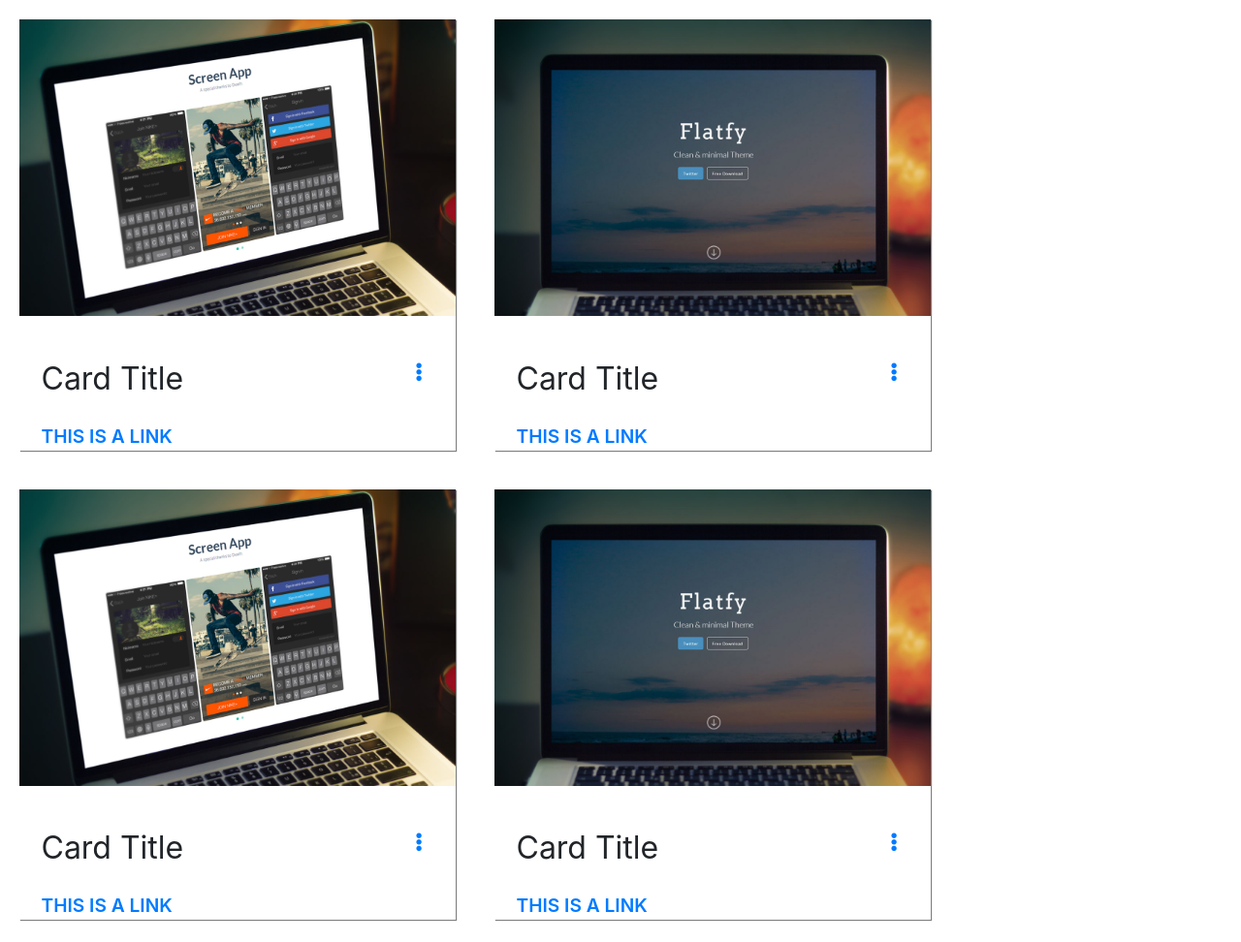
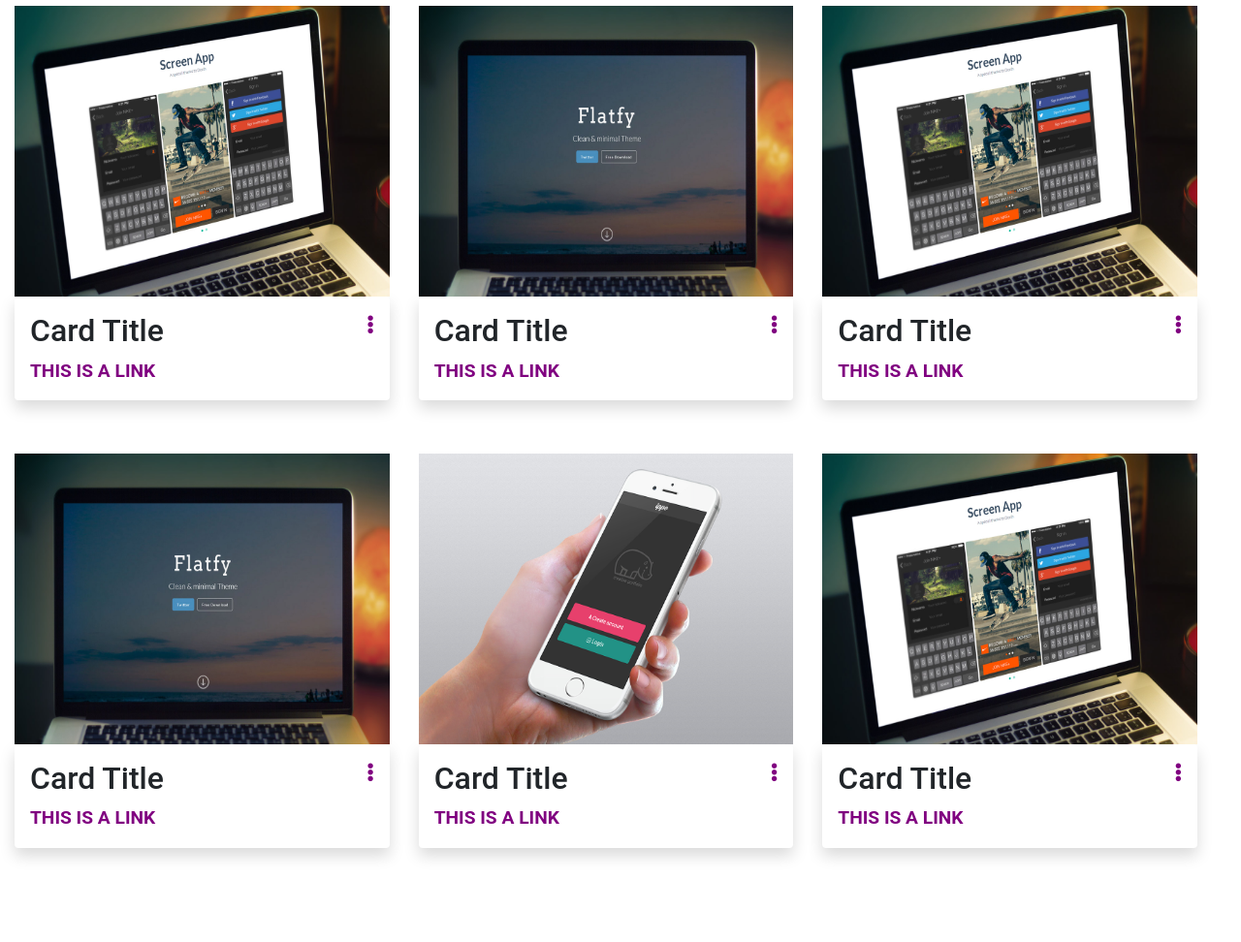
Before and after one commit to dclonyx/Reproduction-img, a plain HTML site: page index.html in a window 1280 px wide. Shown: the top 972 px of the page at 97% size. After the commit the page ends 923 px from the top, so only its background shows below. Drawn offline with nearby package versions, Linux system fonts and the light colour scheme.

Commit message:
modif boostrap

```diff
--- a/css/style.css
+++ b/css/style.css
@@ -5,81 +5,44 @@
 
 body{
     width: 100%;
-    display: flex;
-    flex-wrap: wrap;
-    align-items: center;
-    justify-content: center;
     font-family: 'Roboto', sans-serif;
-  }
+}
 
-figcaption{
+h1{
     font-size: 2em;
 }
+
+
+/* gestion des box */
+
+article{
+    padding-top:.5%;
+    background-color: white;
+}
+
+/* gestion des elements de chaque article */
+
+
+img{
+    width: 100%;
+    height: 300px;
+}
+
+/* this is a link */
+
+a:link{
+    text-decoration: none;
+}
+
+/* this is link + 3 points */
 
 a{
     text-transform: uppercase;
     font-size: 1.2em;
     font-weight: 600;
-    padding: 2% 5% 5% 5%;
     color:purple;
 }
 
-a:link{
-    text-decoration:none;
+figcaption{
+    padding: 5% 5%;
 }
-
-/* gestion des box */
-
-article{
-    width: 450px;
-    box-shadow: 1px 1px 1px gray;
-    margin: 20px;
-    display: flex;
-    flex-direction: column;
-    background-color: white;
-}
-
-.aligne{
-    display: flex;
-    justify-content: space-between;
-    align-items: center;
-    padding: 8% 3% 0 5%;
-}
-
-img{
-    width: 100%;
-}
-
-/* media */
-
-/* ordinateur */
-
-@media screen and (max-width: 1920px){
-
-    body{
-        background-color: grey;
-    }
-}
-/* tablette */
-
-@media screen and (max-width: 992px){
-
-    body{
-        background-color: black;
-    }
-    article{
-        width: 40%;
-    }
-}
-
-/* telephone */
-
-@media screen and (max-width: 600px){
-
-    body{
-        background-color: white;
-        }
-    article{
-        width: auto;
-    }
-}
--- a/index.html
+++ b/index.html
@@ -4,75 +4,107 @@
     <meta charset="UTF-8">
     <meta name="viewport" content="width=device-width, initial-scale=1.0">
     <meta http-equiv="X-UA-Compatible" content="ie=edge">
-    <link rel="stylesheet" href="./css/style.css">
+
     <link rel="stylesheet" href="https://use.fontawesome.com/releases/v5.3.1/css/all.css" integrity="sha384-mzrmE5qonljUremFsqc01SB46JvROS7bZs3IO2EmfFsd15uHvIt+Y8vEf7N7fWAU" crossorigin="anonymous">
     <link rel="stylesheet" href="https://maxcdn.bootstrapcdn.com/bootstrap/4.1.3/css/bootstrap.min.css">
     <title>Card Title</title>
+    <link rel="stylesheet" href="./css/style.css">
+
 </head>
 <body>
-    <div class="container-fluid">
-        <div class="row">
-            <article >
+    <div class="container-fluid row">
+        <article class="col-sm-12 col-lg-6 col-xl-4">
                 <figure>
                     <img src="./img/03.jpg" alt="image3">
-                    <div class="aligne">
-                        <figcaption>Card Title</figcaption>
+                    <figcaption class="d-flex shadow p-3 mb-1 bg-white rounded">
+                        <div class="w-100">
+                            <h1>Card Title</h1>
+                            <a href="#">This is a link</a>
+                        </div>
+                        <nav class="flex-shrink-1">
                             <a href="#"><i class="fas fa-ellipsis-v"></i></a>
-                    </div>
+                        </nav>
+                    </figcaption>
                 </figure>
-                <a href="#">This is a link</a>
         </article>
-            <article>
+
+        <article class="col-sm-12 col-lg-6 col-xl-4">
                 <figure>
                     <img src="./img/04.jpg" alt="image4">
-                    <div class="aligne">
-                        <figcaption>Card Title</figcaption>
+                    <figcaption class="d-flex shadow p-3 mb-5 bg-white rounded">
+                        <div class="w-100">
+                            <h1>Card Title</h1>
+                            <a href="#">This is a link</a>
+                        </div>
+                        <nav class="flex-shrink-1">
                             <a href="#"><i class="fas fa-ellipsis-v"></i></a>
-                    </div>
+                        </nav>
+                    </figcaption>
                 </figure>
-                <a href="#">This is a link</a>
         </article>
-            <article>
+
+        <article class="col-sm-12 col-lg-6 col-xl-4">
                 <figure>
                     <img src="./img/03.jpg" alt="image3">
-                    <div class="aligne">
-                        <figcaption>Card Title</figcaption>
+                    <figcaption class="d-flex shadow p-3 mb-5 bg-white rounded">
+                        <div class="w-100">
+                            <h1>Card Title</h1>
+                            <a href="#">This is a link</a>
+                        </div>
+                        <nav class="flex-shrink-1">
                             <a href="#"><i class="fas fa-ellipsis-v"></i></a>
-                    </div>
+                        </nav>
+                    </figcaption>
                 </figure>
-                <a href="#">This is a link</a>
         </article>
-            <article>
+
+        <article class="col-sm-12 col-lg-6 col-xl-4">
                 <figure>
                     <img src="./img/04.jpg" alt="image4">
-                    <div class="aligne">
-                        <figcaption>Card Title</figcaption>
+                    <figcaption class="d-flex shadow p-3 mb-5 bg-white rounded">
+                        <div class="w-100">
+                            <h1>Card Title</h1>
+                            <a href="#">This is a link</a>
+                        </div>
+                        <nav class="flex-shrink-1">
                             <a href="#"><i class="fas fa-ellipsis-v"></i></a>
-                    </div>
+                        </nav>
+                    </figcaption>
                 </figure>
-                <a href="#">This is a link</a>
         </article>
-            <article>
+
+        <article class="col-sm-12 col-lg-6 col-xl-4">
                 <figure>
                     <img src="./img/05.jpg" alt="image5">
-                    <div class="aligne">
-                        <figcaption>Card Title</figcaption>
+                    <figcaption class="d-flex shadow p-3 mb-5 bg-white rounded">
+                        <div class="w-100">
+                            <h1>Card Title</h1>
+                            <a href="#">This is a link</a>
+                        </div>
+                        <nav class="flex-shrink-1">
                             <a href="#"><i class="fas fa-ellipsis-v"></i></a>
-                    </div>
+                        </nav>
+                    </figcaption>
                 </figure>
-                <a href="#">This is a link</a>
         </article>
-            <article>
+
+        <article class="col-sm-12 col-lg-6 col-xl-4">
                 <figure>
                     <img src="./img/03.jpg" alt="image3">
-                    <div class="aligne">
-                        <figcaption>Card Title</figcaption>
+                    <figcaption class="d-flex shadow p-3 mb-1 bg-white rounded">
+                        <div class="w-100">
+                            <h1>Card Title</h1>
+                            <a href="#">This is a link</a>
+                        </div>
+                        <nav class="flex-shrink-1">
                             <a href="#"><i class="fas fa-ellipsis-v"></i></a>
+                        </nav>
+                    </figcaption>
+                </figure>
+        </article>
     </div>
-                </figure>
-                <a href="#">This is a link</a>
-            </article>
-        <div>
-    </div>
+    <script src="https://ajax.googleapis.com/ajax/libs/jquery/3.3.1/jquery.min.js"></script>
+    <script src="https://cdnjs.cloudflare.com/ajax/libs/popper.js/1.14.3/umd/popper.min.js"></script>
+    <script src="https://maxcdn.bootstrapcdn.com/bootstrap/4.1.3/js/bootstrap.min.js"></script>
 </body>
 </html>
```
Lines whose indentation alone changed are shown as unchanged.
